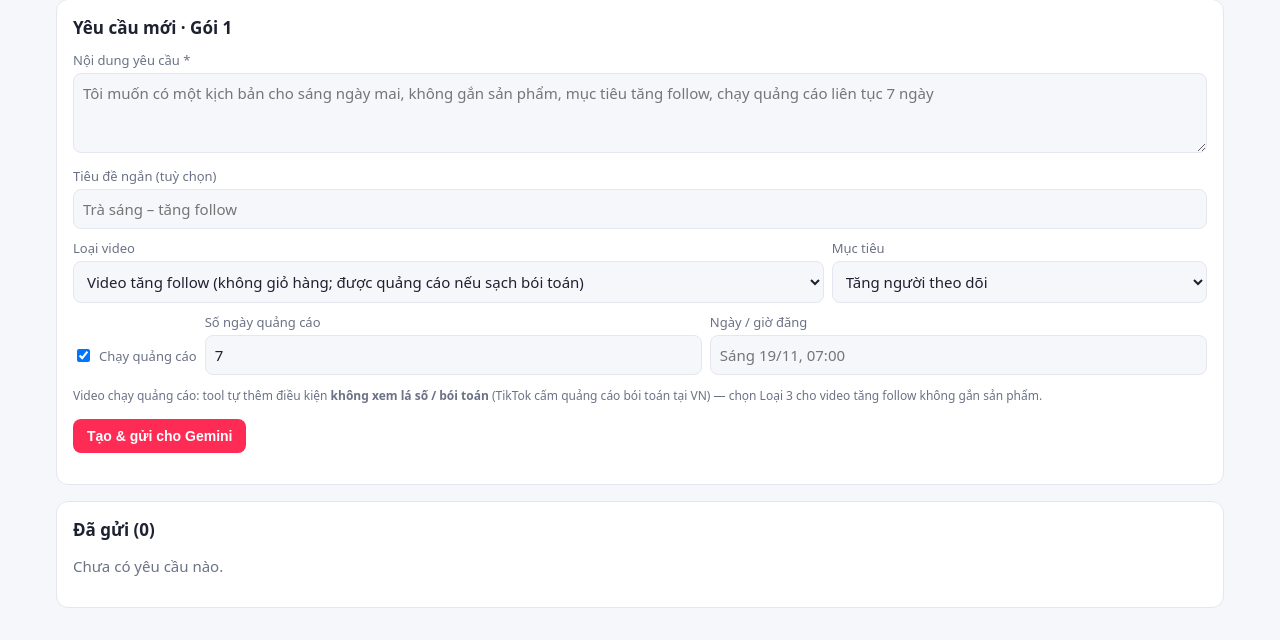
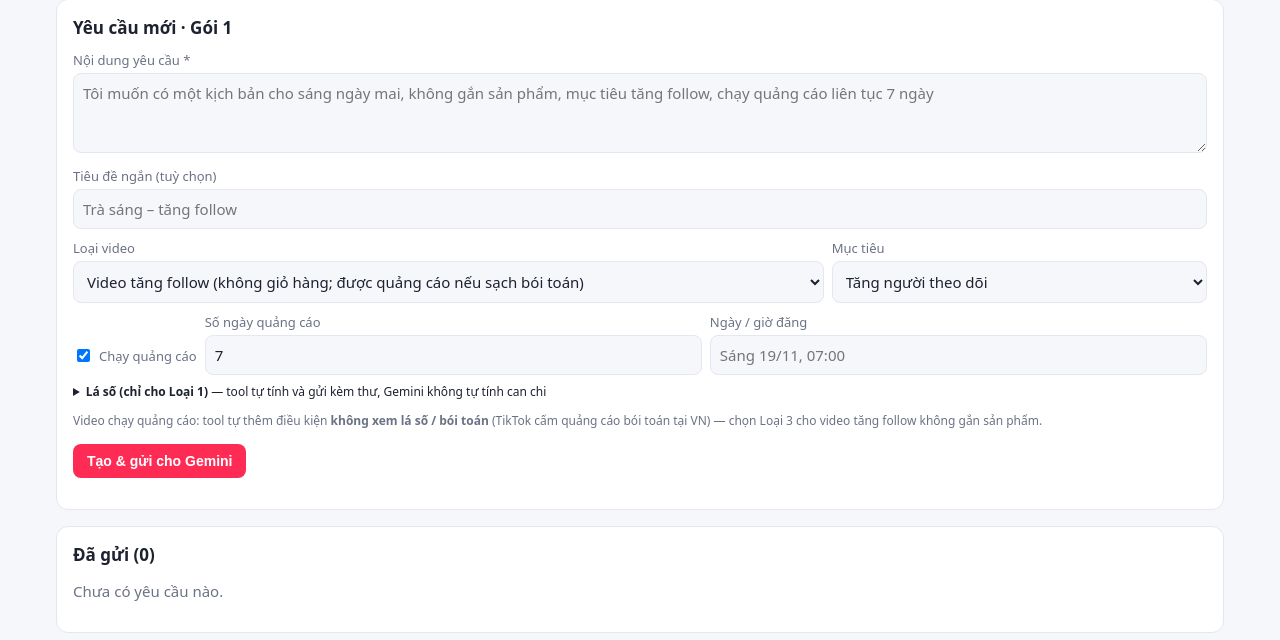
Before and after one commit to nhonphan001/tool-tiktok, a FastAPI app: page /requests in a window 1280 px wide. Shown: the part 202-842 px from the top of the page. Before the commit the page ends 810 px from the top, so only its background shows below. Run offline with FastAPI, Linux system fonts and the light colour scheme; the visitor is signed in with stand-in values (Sample User, id 1); data that the repository does not hold is empty; some libraries are stand-ins or nearby versions.

Commit message:
Yêu cầu Gemini Loại 1: nhập ngày giờ sinh, tool tự lập lá số và gửi kèm thư (Gemini không tự tính can chi); khi nhập gói tự điền ngày sinh để B.2 đối chiếu; Loại 1 luôn tắt quảng cáo
Co-Authored-By: Claude Opus 5.5 <noreply@anthropic.com>
Claude-Session: https://claude.ai/code/session_01VQD7REqJRsLkCa5TacDH5U

```diff
--- a/app/gemini_requests.py
+++ b/app/gemini_requests.py
@@ -102,8 +102,8 @@ def _rules_for(loai: int, ads: bool) -> list[str]:
         return ["**Loại 2 – Video sản phẩm (giỏ hàng).** Chỉ mô tả vật phẩm: chất liệu, màu, cách dùng, làm quà; không xem "
                 "lá số. Tên sản phẩm đúng cột “Tên dùng trong video”. CTA: “bấm giỏ hàng góc trái”. Chèn ảnh sản phẩm thật "
                 "(C.9).", *common]
-    return ["**Loại 1 – Video giải mã lá số (không giỏ hàng, KHÔNG chạy quảng cáo).** Lá số lấy từ trang Lá số của "
-            "TikTok Manager, không tự tính can chi. Không nối lá số với vật phẩm. CTA: “để lại ngày sinh dưới bình luận "
+    return ["**Loại 1 – Video giải mã lá số (không giỏ hàng, KHÔNG chạy quảng cáo).** Dùng NGUYÊN VĂN lá số trong mục "
+            "“Lá số (TikTok Manager tính)” của thư này, không tự tính can chi / Nhật chủ / Dụng thần. Không nối lá số với vật phẩm. CTA: “để lại ngày sinh dưới bình luận "
             "để Cô Kim giải mã”.", *common]
 
 
@@ -139,6 +139,25 @@ def _channel_facts() -> list[str]:
     return out
 
 
+def chart_lines(birth: dict) -> list[str]:
+    """Lá số do tool tính (cho video Loại 1) để Gemini dùng nguyên văn."""
+    from . import battu
+
+    if not birth or not (birth.get("dd") and birth.get("mm") and birth.get("yy")):
+        return []
+    c, err = packages.chart_of({"birth": birth})
+    if err or not c:
+        return [f"- ⚠ Ngày giờ sinh không hợp lệ: {err}"]
+    diem = ", ".join(f"{k} {v}" for k, v in (c.get("ngu_hanh_diem") or {}).items())
+    out = [f"- **Tứ trụ:** {battu.mo_ta_ngan(c)}",
+           f"- **Âm lịch:** {c.get('am_lich', '')} · giới tính: {birth.get('gioi') or 'không rõ'}",
+           f"- **Điểm ngũ hành:** {diem}",
+           f"- **Hỷ thần:** {c.get('hy_than', '')} · **Kỵ thần:** {', '.join(c.get('ky_than') or [])}",
+           f"- **Nạp âm 4 trụ:** {', '.join(c.get('nap_am') or [])}"]
+    out += [f"- ⚠ {x}" for x in c.get("canh_bao") or []]
+    return out
+
+
 def build_letter(req: dict) -> str:
     o = req["opts"]
     loai = int(o.get("loai") or 3)
@@ -164,6 +183,12 @@ def build_letter(req: dict) -> str:
         "## Bắt buộc", "",
         *[f"- {r}" for r in _rules_for(loai, ads)], "",
     ]
+    chart = chart_lines(o.get("birth") or {}) if loai == 1 else []
+    if chart:
+        lines += ["## Lá số (TikTok Manager tính – dùng nguyên văn, Nhật chủ = can trụ Ngày)", "", *chart, ""]
+    elif loai == 1:
+        lines += ["## Lá số", "", "- ⚠ Chưa có ngày giờ sinh: Gemini chọn chủ đề theo tuổi/con giáp chung, KHÔNG ghi tứ trụ "
+                  "cụ thể (bộ kiểm tra B.2 sẽ không đối chiếu được).", ""]
     facts = _channel_facts()
     if facts:
         lines += ["## Số liệu kênh (TikTok Manager, số chính xác)", "", *[f"- {f}" for f in facts], ""]
--- a/app/main.py
+++ b/app/main.py
@@ -372,6 +372,15 @@ async def requests_new(request: Request):
         return RedirectResponse("/requests", status_code=303)
     opts = {"loai": int(f.get("loai") or 3), "goal": f.get("goal") or "follow", "ads": bool(f.get("ads")),
             "ads_days": int(f.get("ads_days") or 7), "publish": (f.get("publish") or "").strip()}
+    birth = {k: (f.get(k) or "").strip() for k in ("dd", "mm", "yy", "t", "lich", "gioi")}
+    if opts["loai"] == 1:
+        opts["ads"] = False  # video lá số không bao giờ chạy quảng cáo
+        if birth["dd"] and birth["mm"] and birth["yy"]:
+            c, err = packages.chart_of({"birth": birth})
+            if err:
+                flash(request, f"Ngày giờ sinh không hợp lệ: {err}", "error")
+                return RedirectResponse("/requests", status_code=303)
+            opts["birth"] = birth
     rid = gemini_requests.create(brief, f.get("title") or "", opts)
     r = gemini_requests.get(rid)
     try:
@@ -440,7 +449,8 @@ def packages_import_one(request: Request, goi: str):
     existing = next((p for p in packages.all_packages() if p.get("goi") == str(goi)), None)
     p = {k: g.get(k, "") for k in (*packages.FIELDS, *packages.PROMPTS, *packages.IMAGES, *packages.VIDEOS)}
     p["loai"] = g.get("loai") or 2
-    p["birth"] = {}
+    req = next((r for r in gemini_requests.all_requests() if str(r["goi"]) == str(goi)), None)
+    p["birth"] = (req or {}).get("opts", {}).get("birth") or {}  # lá số đã gửi trong thư → để B.2 đối chiếu
     if existing:
         p["id"] = existing["id"]
         p["status"] = existing.get("status")
--- a/app/templates/requests.html
+++ b/app/templates/requests.html
@@ -18,6 +18,17 @@
       <div style="flex:1;min-width:110px"><label>Số ngày quảng cáo</label><input type="number" name="ads_days" value="7" min="1" max="60"></div>
       <div style="flex:1;min-width:150px"><label>Ngày / giờ đăng</label><input name="publish" placeholder="Sáng 19/11, 07:00"></div>
     </div>
+    <details id="birthbox" style="margin-top:8px"><summary class="small"><b>Lá số (chỉ cho Loại 1)</b> — tool tự tính và gửi kèm thư, Gemini không tự tính can chi</summary>
+      <div class="row" style="gap:8px">
+        <div style="flex:1;min-width:60px"><label>Ngày</label><input type="number" name="dd" min="1" max="31"></div>
+        <div style="flex:1;min-width:60px"><label>Tháng</label><input type="number" name="mm" min="1" max="12"></div>
+        <div style="flex:1;min-width:80px"><label>Năm</label><input type="number" name="yy" min="1900" max="2100"></div>
+        <div style="flex:1;min-width:100px"><label>Giờ (nếu biết)</label><input type="time" name="t"></div>
+        <div style="flex:1;min-width:100px"><label>Lịch</label><select name="lich"><option value="duong">Dương</option><option value="am">Âm</option></select></div>
+        <div style="flex:1;min-width:90px"><label>Giới tính</label><select name="gioi"><option value="">—</option><option value="nu">Nữ</option><option value="nam">Nam</option></select></div>
+      </div></details>
+    <script>(function(){const s=document.querySelector('select[name=loai]'),b=document.getElementById('birthbox'),a=document.querySelector('input[name=ads]');
+      function u(){const one=s.value==='1'; b.open=one; if(one&&a){a.checked=false;} }; s.addEventListener('change',u); u();})();</script>
     <p class="muted small">Video chạy quảng cáo: tool tự thêm điều kiện <b>không xem lá số / bói toán</b> (TikTok cấm quảng cáo bói toán tại VN) — chọn Loại 3 cho video tăng follow không gắn sản phẩm.</p>
     <p><button class="btn">Tạo &amp; gửi cho Gemini</button></p>
   </form>
```
Also changed, not shown: tests/test_gemini_requests.py (+10 -0 lines).
